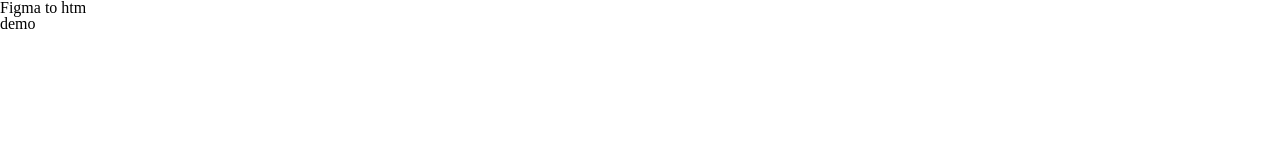
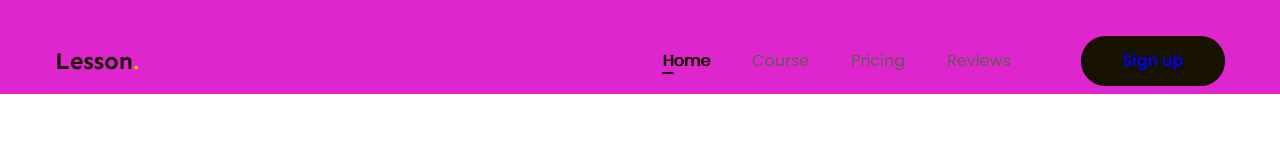
Before and after one commit to l1quan268/project-figma-to-html, a plain HTML site: page index.html in a window 1280 px wide. Shown: the top 160 px of the page. Drawn offline with Linux system fonts and the light colour scheme.

Commit message:
p3 làm phần header

```diff
--- a/assets/css/style.css
+++ b/assets/css/style.css
@@ -1,10 +1,88 @@
-*{
-    box-sizing: border-box;
+* {
+  box-sizing: border-box;
 }
-html{
-    font-size: 62.5%;
+html {
+  font-size: 62.5%;
 }
 /* khôi phục cở chữ mặc định theo rem */
-body{
-    font-size: 1.6rem;
+body {
+  font-size: 1.6rem; /*~10px*/
+  font-family: "Poppins", sans-serif;
 }
+/* -------------------------\\common//------------------------- */
+a {
+  text-decoration: none;
+}
+.btn {
+ display: inline-block;
+ min-width: 118px;
+  padding: 0 16px;
+  line-height: 50px;
+  background: #ffffff;
+  font-weight: 600;
+  font-size: 1.6rem;
+  text-align: center;
+  border-radius: 24.5px;
+  background: #171100;
+}
+.main-content {
+  width: 1170px;
+  max-width: calc(100% - 48px); /* chừa độ rộng trái phải 24px*/
+  margin-left: auto;
+  margin-right: auto;
+}
+/* -------------------------\\header//------------------------- */
+/* tác động vào class bodyheader có class cha là header sau này sẽ k trùng các class != */
+.header .bodyheader {
+  display: flex;
+  align-items: center;
+  padding: 36px 0 8px;
+}
+.header{
+    background: #dd1bccf3;
+}
+.header.fixed{
+    position: sticky;
+    top: -30px;
+}
+/* tác động thẻ ul con của class nav */
+.nav ul {
+  display: flex;
+}
+/* chỉnh nav qua trái thì các button action cũng ảnh hưởng theo */
+.nav {
+  margin-left: auto;
+}
+.nav a {
+  position: relative;
+  color: #5f5b53;
+  font-size: 1.6rem;
+  padding: 8px 21px; /* trên dưới trái phải*/
+}
+
+.nav a:hover,
+.nav li.active a {
+  color: #171100;
+  /* font-weight: 600; */
+  text-shadow: 1px 0 0 currentColor;
+}
+
+.nav li.active a::after {
+  position: absolute;
+  left: 21px;
+  bottom: 6px;
+  display: block;
+  content: "";
+  width: 12px;
+  height: 2px;
+  border-radius: 1px;
+  background: #171100;
+}
+
+.header .btn-sign-up{
+    min-width: 144px;
+}
+
+.header .action{
+    margin-left: 49px;
+}
--- a/index.html
+++ b/index.html
@@ -1,16 +1,51 @@
 <!DOCTYPE html>
 <html lang="vi">
-<head>
-    <meta charset="UTF-8">
-    <meta name="viewport" content="width=device-width, initial-scale=1.0">
+  <head>
+    <meta charset="UTF-8" />
+    <meta name="viewport" content="width=device-width, initial-scale=1.0" />
     <!-- reset css -->
-     <link rel="stylesheet" href="./assets/css/reset.css">
+    <link rel="stylesheet" href="./assets/css/reset.css" />
+    <!-- embed fonts -->
+    <link
+      href="https://fonts.googleapis.com/css2?family=Poppins:ital,wght@0,100;0,200;0,300;0,400;0,500;0,600;0,700;0,800;0,900;1,100;1,200;1,300;1,400;1,500;1,600;1,700;1,800;1,900&display=swap"
+      rel="stylesheet"
+    />
     <!-- style -->
-     <link rel="stylesheet" href="./assets/css/style.css">
+    <link rel="stylesheet" href="./assets/css/style.css" />
     <title>FIGMA TO HTML</title>
-</head>
-<body>
-    <h1>Figma to htm</h1>
-    <h2>demo</h2>
-</body>
+  </head>
+  <body style="height: 10000px; ">
+    <!-- header -->
+    <header class="header fixed">
+      <div class="main-content">
+        <div class="bodyheader">
+          <!-- logo -->
+          <img src="./assets/img/Logo.png" alt="Lesson" class="logo" />
+          <!-- navigation bar -->
+           <!-- nav.nav>ul>li*4>a{Home} -->
+          <nav class="nav">
+            <ul>
+              <li class="active">
+                <a href="#!">Home</a>
+              </li>
+              <li>
+                <a href="#!">Course</a>
+              </li>
+              <li>
+                <a href="#!">Pricing</a>
+              </li>
+              <li>
+                <a href="#!">Reviews</a>
+              </li>
+            </ul>
+          </nav>
+          <!-- button action -->
+           <!-- action.action>a.btn{Sign up} -->
+            <action class="action">
+                <a href="#!" class="btn btn-sign-up">Sign up</a>
+            </action>
+        </div>
+      </div>
+    </header>
+  </body>
 </html>
```
Also changed, not shown: assets/img/Logo.png (added).
